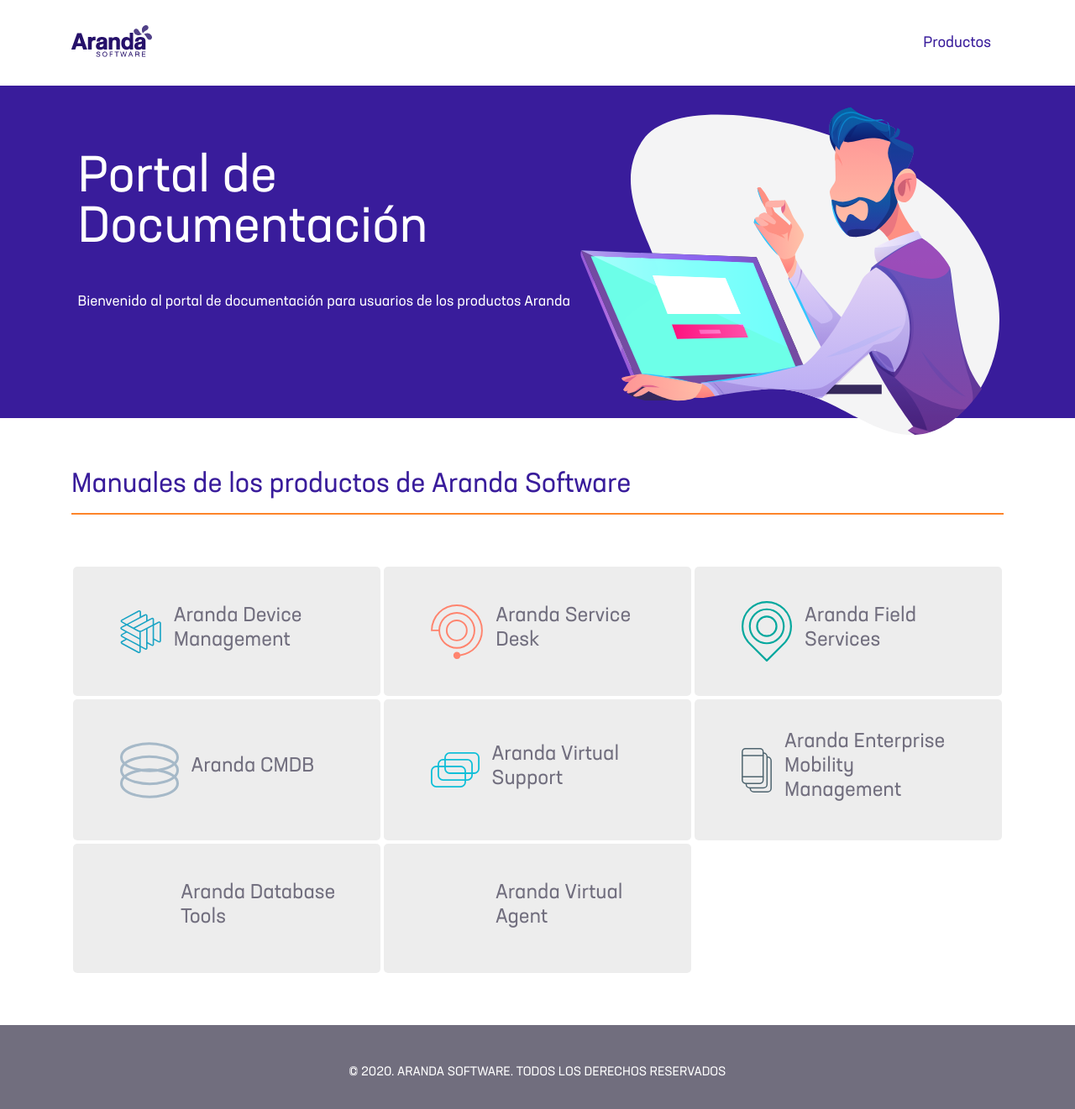
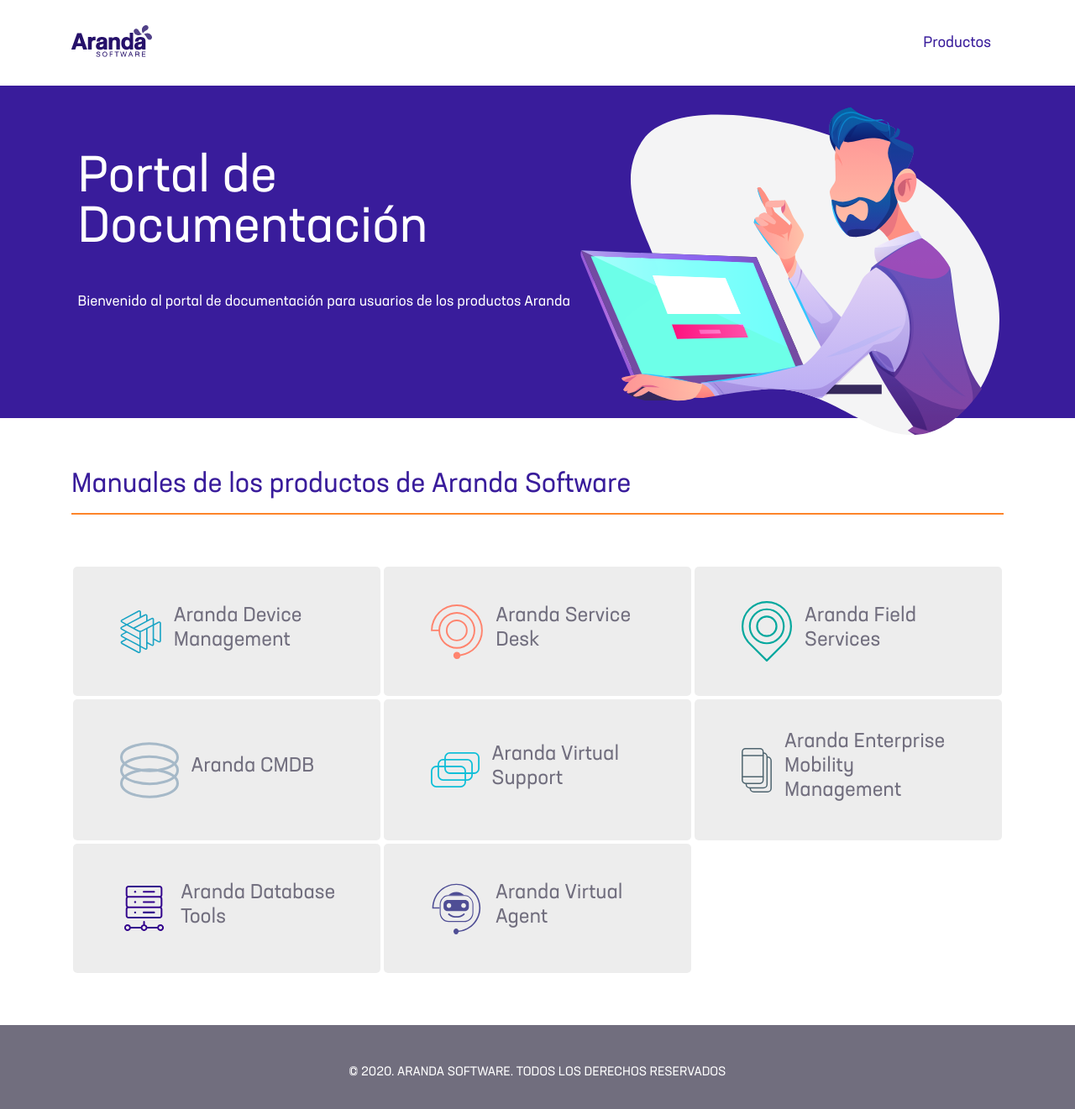
Before and after one commit to aranda-docs/aranda-docs-theme, a Jekyll site: the page built from index.md, in a window 1280 px wide and 1334 px high. Shown: the top 1321 px of the window at 84% size. Built offline with Jekyll 4.4.1, drawn with Linux system fonts in a browser that asks for light colours.

Commit message:
Update site.css

```diff
--- a/assets/css/site.css
+++ b/assets/css/site.css
@@ -238,6 +238,14 @@ textarea {
     background-image: url("../images/services/mobility-management.svg");
 }
 
+.ar-badge-service__icon.--database-tools {
+    background-image: url("../images/services/database-tools.svg");
+}
+
+.ar-badge-service__icon.--virtual-agent {
+    background-image: url("../images/services/virtual-agent.svg");
+}
+
 .ar-badge-service__description {
     margin-left: 15px;
     flex-grow: 1;
```
